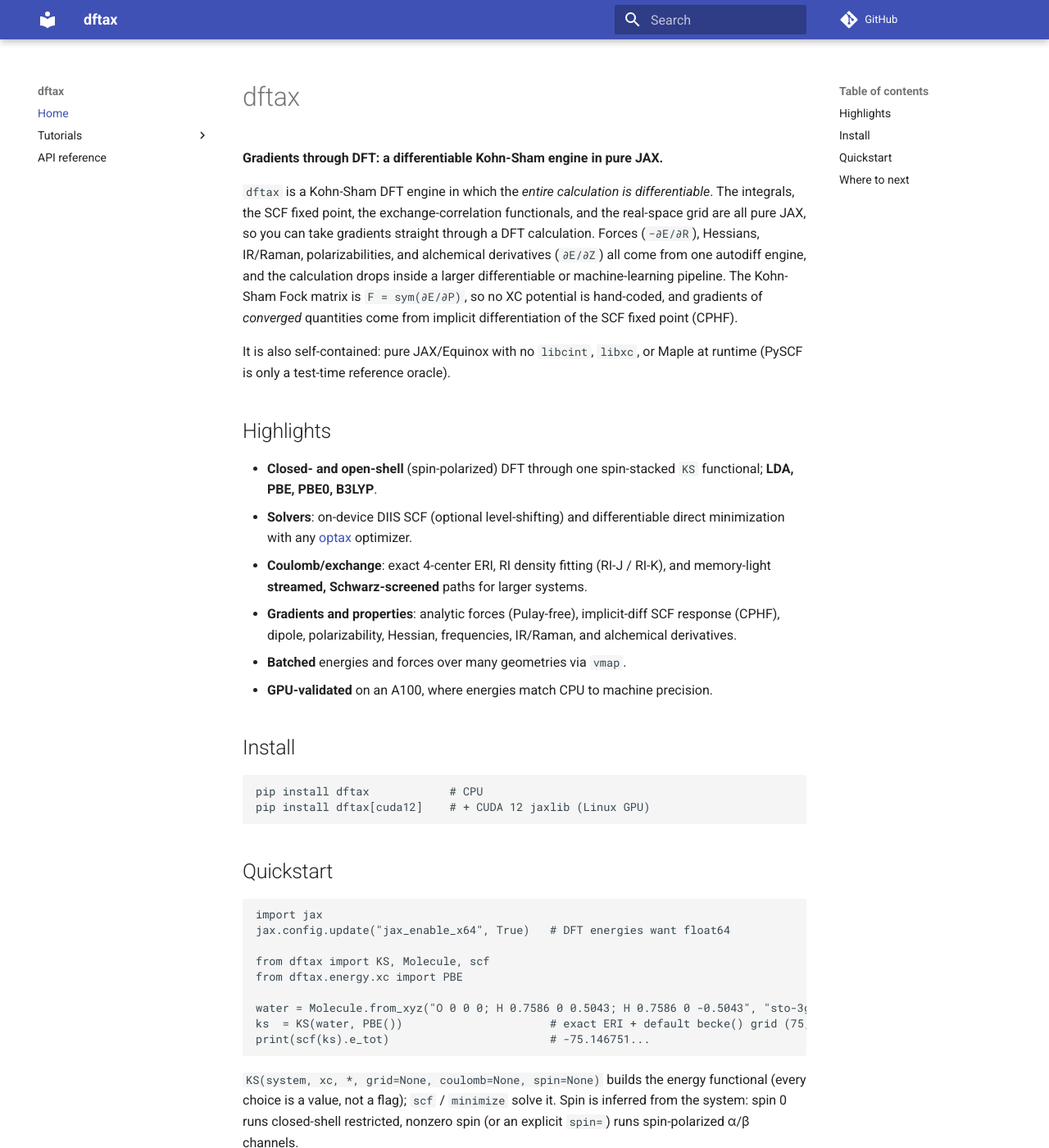
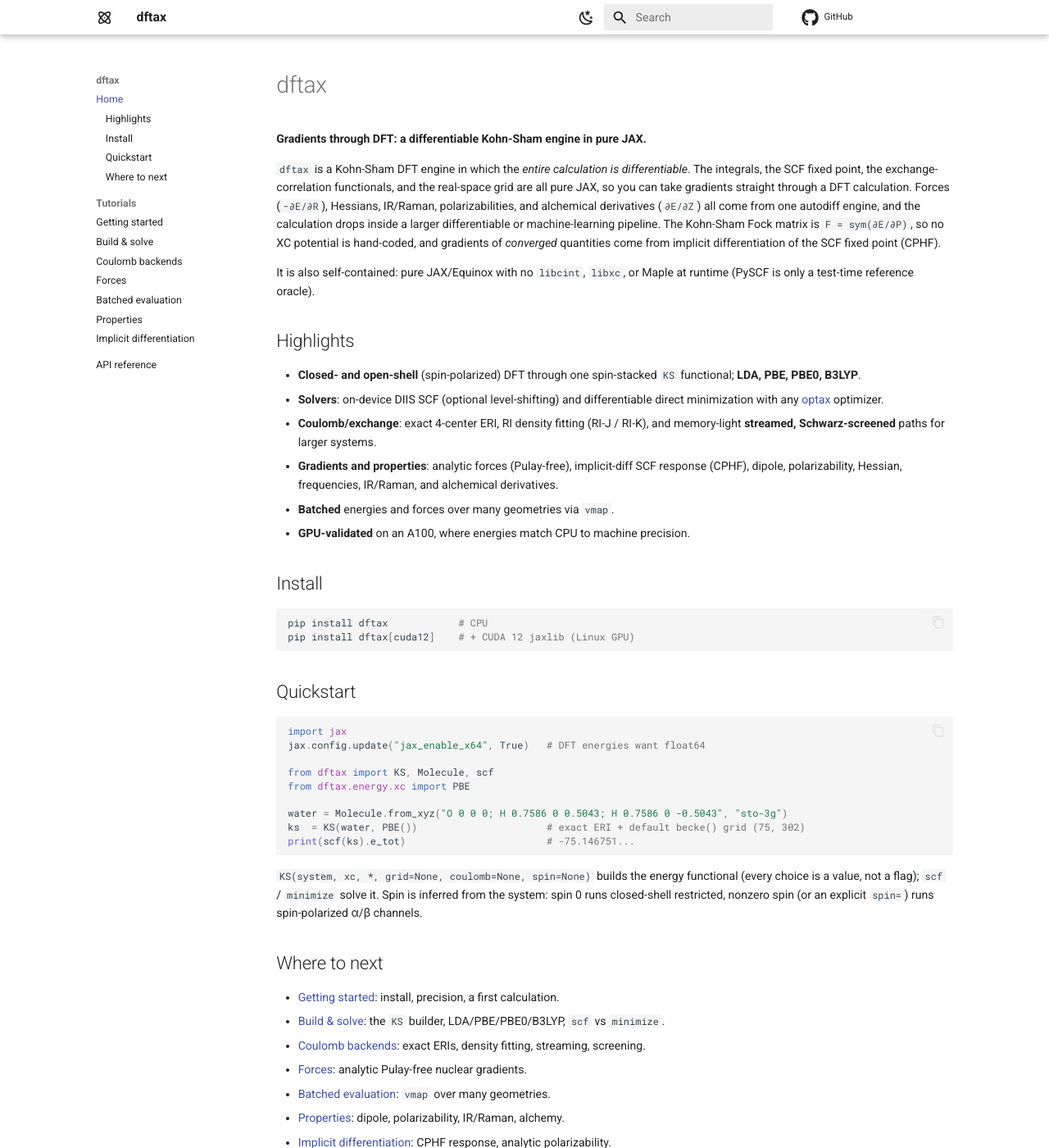
Before and after one commit to andresguzco/dftax, an MkDocs documentation site: the page built from docs/index.md, in a window 1280 px wide and 1400 px high. Shown: the whole window at 82% size. Built offline with MkDocs 1.6.1 and Material for MkDocs 9.7.7, drawn with Linux system fonts in a browser that asks for light colours; comment, search, counter and statistics services are not loaded.

Commit message:
docs: Equinox-grade infrastructure - strict builds, coverage gate, theme
Adopt the toolchain the Equinox docs run on: hippogriffe (GitHub source
links, public-name rendering - dftax.KS, never dftax.ks.energy.KS, with
jax/equinox/optax cross-types declared) and mkdocs-ipynb (notebooks
rendered as committed, for the upcoming examples gallery); Material
features (sections nav, integrated toc, code copy), white/black
palettes with an amber accent and a dark-mode toggle, arithmatex math,
admonitions, and the Kidger CSS touches (110% base font, bordered
doc-contents blocks so each API entry reads as a card).

Builds are strict: mkdocs aborts on any warning, which immediately
surfaced seven unannotated public-signature parameters (now typed).
A doc-coverage gate in the docs workflow fails if any dftax.__all__
symbol lacks a mkdocstrings directive - it caught six undocumented
low-level integral/GTO symbols on its first run (now in the API page,
which gains a GTO section).

Content/IA unchanged in this stage; verified with mkdocs build --strict
plus the coverage script locally.

```diff
--- /dev/null
+++ b/docs/_static/custom.css
@@ -0,0 +1,25 @@
+/* Equinox-style docs chrome: slightly smaller base font, bordered API entries. */
+
+html {
+    font-size: 110%;
+}
+
+/* Each documented symbol reads as a distinct block: highlighted heading,
+   indented body behind a rule. */
+h4.doc-heading {
+    background-color: var(--md-code-bg-color);
+    border: 1px solid var(--md-default-fg-color--lightest);
+    border-radius: 4px;
+    padding: 0.35em 0.6em;
+}
+
+div.doc-contents:not(.first) {
+    padding-left: 25px;
+    border-left: 4px solid var(--md-default-fg-color--lightest);
+    margin-bottom: 40px;
+}
+
+/* Hide the prev/next footer; the nav is the navigation. */
+.md-footer__inner {
+    display: none;
+}
--- /dev/null
+++ b/docs/_static/mathjax.js
@@ -0,0 +1,12 @@
+window.MathJax = {
+    tex: {
+        inlineMath: [["\\(", "\\)"]],
+        displayMath: [["\\[", "\\]"]],
+        processEscapes: true,
+        processEnvironments: true,
+    },
+    options: {
+        ignoreHtmlClass: ".*|",
+        processHtmlClass: "arithmatex",
+    },
+};
--- a/mkdocs.yml
+++ b/mkdocs.yml
@@ -1,8 +1,48 @@
 site_name: dftax
 site_description: Differentiable, PySCF-free Kohn-Sham DFT in pure JAX/Equinox
 repo_url: https://github.com/andresguzco/dftax
+strict: true
+
 theme:
   name: material
+  features:
+    - navigation.sections
+    - toc.integrate
+    - header.autohide
+    - content.code.copy
+  palette:
+    - scheme: default
+      primary: white
+      accent: amber
+      toggle:
+        icon: material/weather-night
+        name: Switch to dark mode
+    - scheme: slate
+      primary: black
+      accent: amber
+      toggle:
+        icon: material/weather-sunny
+        name: Switch to light mode
+  icon:
+    repo: fontawesome/brands/github
+    logo: material/atom
+
+extra_css:
+  - _static/custom.css
+extra_javascript:
+  - _static/mathjax.js
+  - https://unpkg.com/mathjax@3/es5/tex-mml-chtml.js
+
+markdown_extensions:
+  - pymdownx.arithmatex:
+      generic: true
+  - pymdownx.superfences
+  - pymdownx.details
+  - admonition
+  - toc:
+      permalink: "¤"
+      toc_depth: 4
+
 nav:
   - Home: index.md
   - Tutorials:
@@ -14,11 +54,25 @@
       - Properties: tutorials/properties.md
       - Implicit differentiation: tutorials/implicit-diff.md
   - API reference: api.md
+
 plugins:
   - search
+  - hippogriffe:
+      extra_public_objects:
+        - jax.Array
+        - equinox.Module
+        - optax.GradientTransformation
   - mkdocstrings:
       handlers:
         python:
           options:
+            force_inspection: true
+            heading_level: 4
+            members_order: source
+            show_bases: false
+            show_if_no_docstring: true
+            show_root_heading: true
+            show_signature_annotations: true
             show_source: false
-            members_order: source
+            show_symbol_type_heading: true
+            show_symbol_type_toc: true
```
Also changed, not shown: docs/api.md (+9 -0 lines), pyproject.toml (+6 -1 lines), scripts/docs/check_coverage.py (added, +32 -0 lines), 6 other files.
